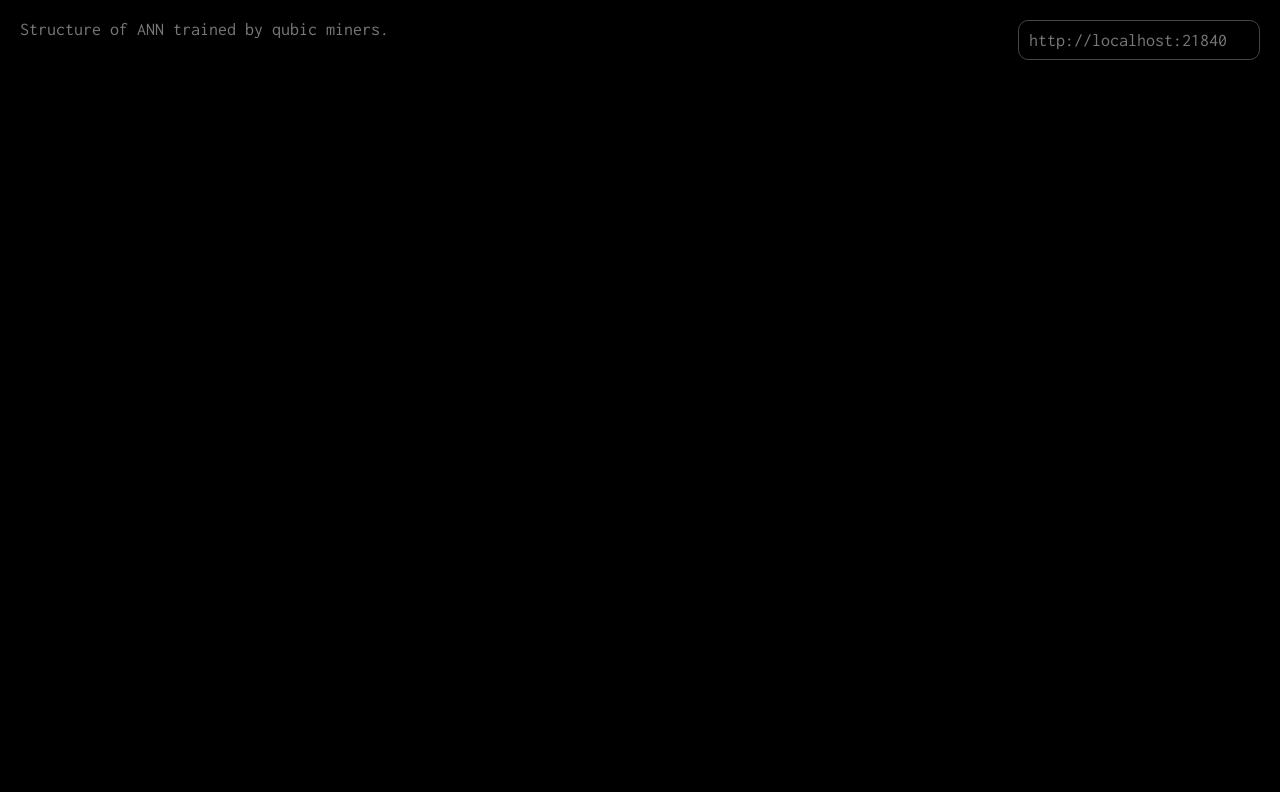
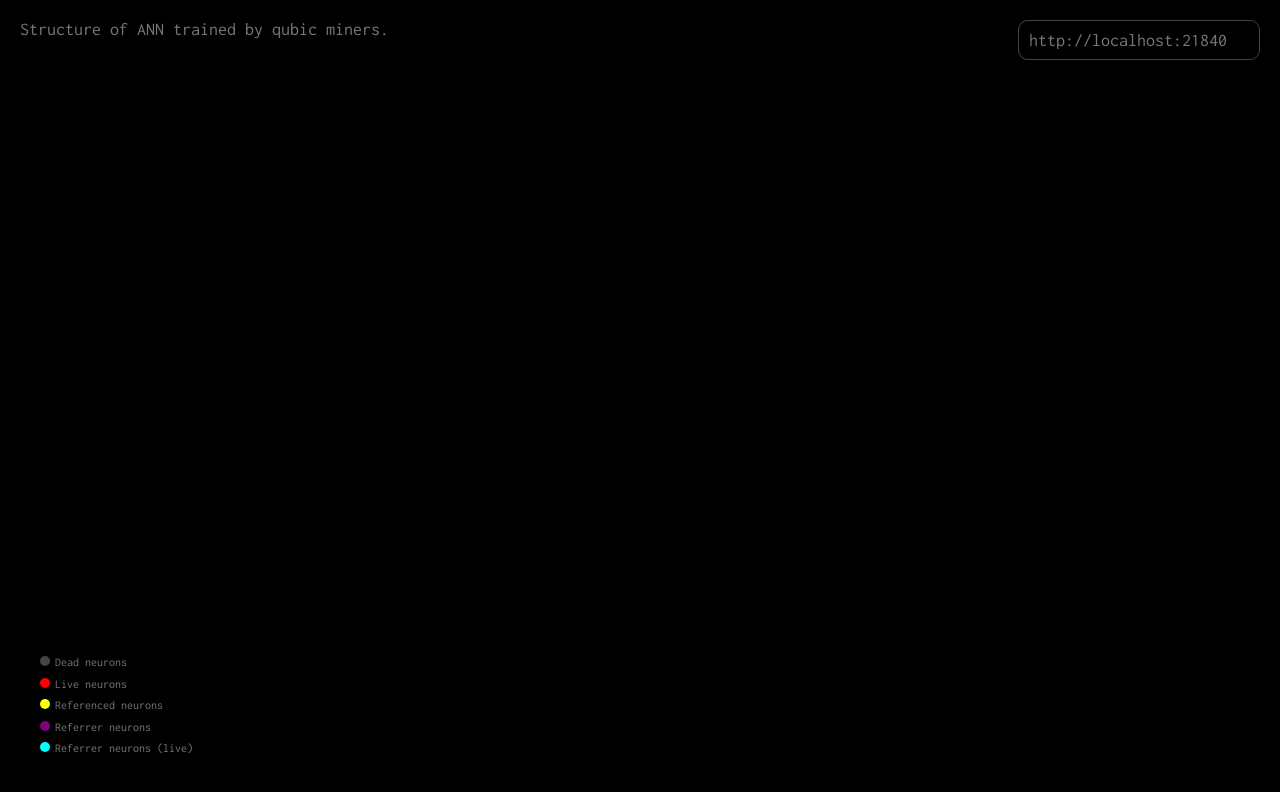
Before and after one commit to computor-tools/ann-visualizer, a React (Vite) app: page / in a window 1280 px wide. Shown: the top 792 px of the page. Built offline with nearby package versions, Linux system fonts and the light colour scheme; the HTML template or start-up script is replaced by a standard one.

Commit message:
add annotation

```diff
--- a/src/App.jsx
+++ b/src/App.jsx
@@ -60,7 +60,28 @@ const Index = styled.div.attrs((props) => ({
 }))`
   position: fixed;
   font-family: 'Inconsolata', monospace;
-  color: yellow;
+  color: #fff;
+`;
+
+const Annotation = styled.div`
+  position: fixed;
+  bottom: 40px;
+  left: 40px;
+  font-family: 'Inconsolata', monospace;
+  font-size: 12px;
+  color: #777;
+  line-height: 180%;
+`;
+
+const Color = styled.span`
+  display: inline-block;
+  width: 10px;
+  height: 10px;
+  border-radius: 5px;
+  margin-right: 5px;
+  background: ${function (props) {
+    return props.value;
+  }};
 `;
 
 const NUMBER_OF_NEURONS = 10000;
@@ -442,6 +463,22 @@ const App = function () {
       <Canvas width={window.innerWidth - 40} height={window.innerHeight - 40} ref={canvas} />
       <Canvas width={window.innerWidth - 40} height={window.innerHeight - 40} ref={canvas2} />
       <Canvas width={window.innerWidth - 40} height={window.innerHeight - 40} ref={canvas3} />
+      <Annotation>
+        <Color value="#444" />
+        <span>Dead neurons</span>
+        <br />
+        <Color value="red" />
+        <span>Live neurons</span>
+        <br />
+        <Color value="yellow" />
+        <span>Referenced neurons</span>
+        <br />
+        <Color value="purple" />
+        <span>Referrer neurons</span>
+        <br />
+        <Color value="cyan" />
+        <span>Referrer neurons (live)</span>
+      </Annotation>
       {currentIndex !== undefined && (
         <Index top={currentIndex.y + 40} left={currentIndex.x}>
           {currentIndex.i}
```
